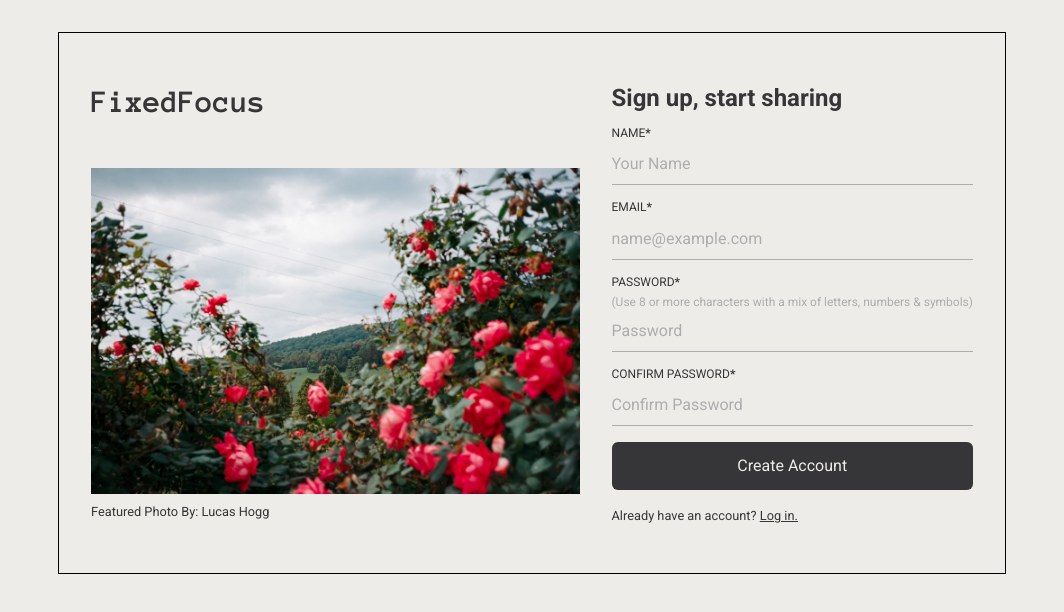
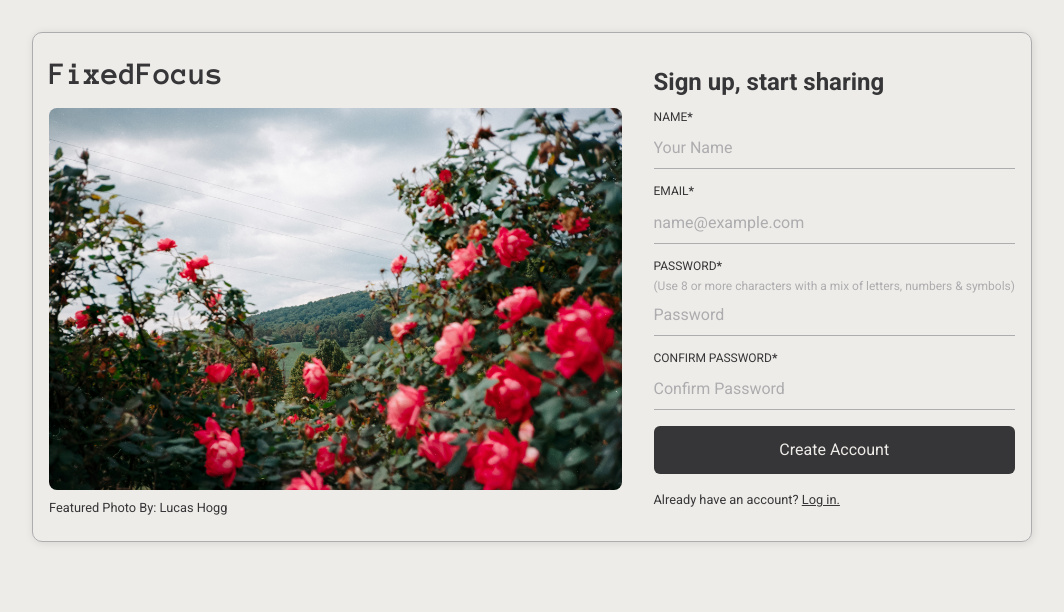
Before and after one commit to lucashogg/sign-up-form, a plain HTML site: page index.html in a window 1280 px wide. Shown: the whole page, without its empty margins (108-1172 px from the left). Drawn offline with Linux system fonts and the light colour scheme.

Commit message:
Add styles

```diff
--- a/styles/style.css
+++ b/styles/style.css
@@ -20,11 +20,12 @@ body {
         "photo"
         "form";
     align-items: center;
-    border: 1px solid #000;
+    border: 1px solid var(--accent-color);
+    border-radius: 10px;
+    box-shadow: 1px 1px 8px rgba(0, 0, 0, .1);
     padding: 10px;
-    max-width: max(75%, 500px);
+    max-width: max(1000px, 500px);
     margin: 0 auto;
-    /* height: 100vh; */
 }
 
 p {
@@ -44,7 +45,7 @@ p {
     font-family: "Anonymous Pro", monospace;
     font-weight: 700;
     font-style: normal;
-    margin: 0 0 .5rem 0;
+    margin: 0;
 }
 
 /* Photo Container Styles */
@@ -53,7 +54,7 @@ p {
 }
 
 .photo-container img {
-    width: 100%;
+    border-radius: 8px;
 }
 
 .photo-container p {
@@ -99,8 +100,8 @@ input {
 
 input:focus {
     outline: none;
-    border-bottom: 2px solid var(--main-color);
-    transition: .25s ease-in;
+    box-shadow: 0 2px 0 0 var(--main-color);
+    transition: .25s;
 }
 
 input::placeholder {
@@ -134,12 +135,13 @@ button:disabled {
     cursor: auto;
 }
 
-@media screen and (min-width: 1024px) {
+@media screen and (min-width: 720px) {
     main {
         margin-top: 2rem;
     }
+
     .container {
-        padding: 2rem;
+        padding: 1rem;
         column-gap: 2rem;
         grid-template-areas:
             "title form"
```
